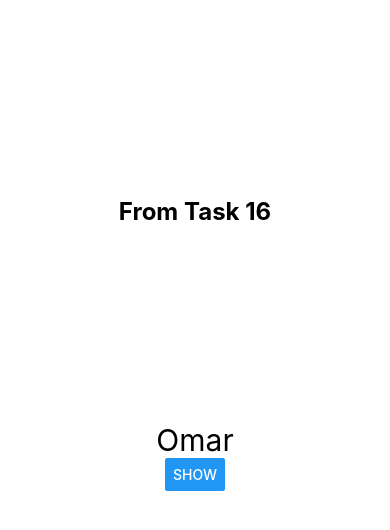
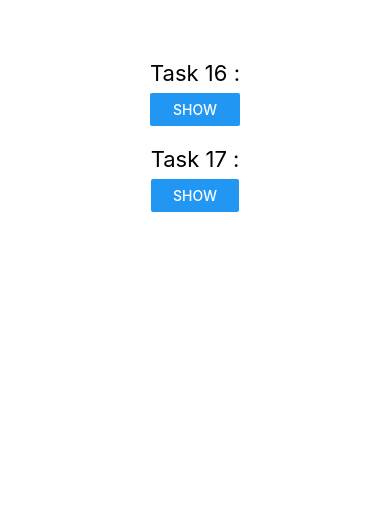
Before and after one commit to omaralsaleh2004/JoVision-react-native-tasks, a React Native app: screen / in a window 390 px wide. Shown: the top 530 px of the page. Built offline with nearby package versions, Linux system fonts and the light colour scheme.

Commit message:
Completed Task17 and edit Tasks folder structure

```diff
--- a/App.tsx
+++ b/App.tsx
@@ -17,5 +17,8 @@ export default App;
 const styles = StyleSheet.create({
   appContainer: {
     flex: 1,
+    alignItems: 'center',
+    gap: 20,
+    marginTop: 60,
   },
 });
--- a/Tasks/Task16.js
+++ b/Tasks/Task16.js
@@ -1,11 +1,16 @@
-// Tasks/Task16.tsx
-import React from 'react';
-import { View, Text, StyleSheet } from 'react-native';
+import React, { useState } from 'react';
+import { View, Text, StyleSheet, Button } from 'react-native';
 
 const Task16 = () => {
+  const [showText, setShowText] = useState(false);
+  const handlePressButton = () => {
+    setShowText(!showText);
+  };
   return (
-    <View style={styles.container}>
-      <Text style={styles.text}>From Task 16</Text>
+    <View>
+      <Text style={{ marginBottom: 7, fontSize: 22 }}>Task 16 :</Text>
+      {showText && <Text style={styles.title}>Omar</Text>}
+      <Button style={styles.btn} title="Show" onPress={handlePressButton} />
     </View>
   );
 };
@@ -13,14 +18,7 @@ const Task16 = () => {
 export default Task16;
 
 const styles = StyleSheet.create({
-  container: {
-    flex: 1,
-    justifyContent: 'center',
-    alignItems: 'center',
-  },
-  text: {
-    fontSize: 24,
-    color: 'black',
-    fontWeight: 'bold',
+  title: {
+    fontSize: 30,
   },
 });
--- a/Tasks/Task17.js
+++ b/Tasks/Task17.js
@@ -1,16 +1,16 @@
-// Tasks/Task16.tsx
 import React, { useState } from 'react';
 import { View, Text, StyleSheet, Button } from 'react-native';
 
 const Task17 = () => {
-  const [showText, setShowText] = useState(true);
+  const [showText, setShowText] = useState(false);
   const handlePressButton = () => {
     setShowText(!showText);
   };
   return (
-    <View style={styles.container}>
+    <View>
+      <Text style={{ marginBottom: 7, fontSize: 22 }}>Task 17 :</Text>
       {showText && <Text style={styles.title}>Omar</Text>}
-      <Button title="Show" onPress={handlePressButton} />
+      <Button title={showText ? 'Hide' : 'Show'} onPress={handlePressButton} />
     </View>
   );
 };
@@ -18,10 +18,6 @@ const Task17 = () => {
 export default Task17;
 
 const styles = StyleSheet.create({
-  container: {
-    flex: 1,
-    alignItems: 'center',
-  },
   title: {
     fontSize: 30,
   },
```
